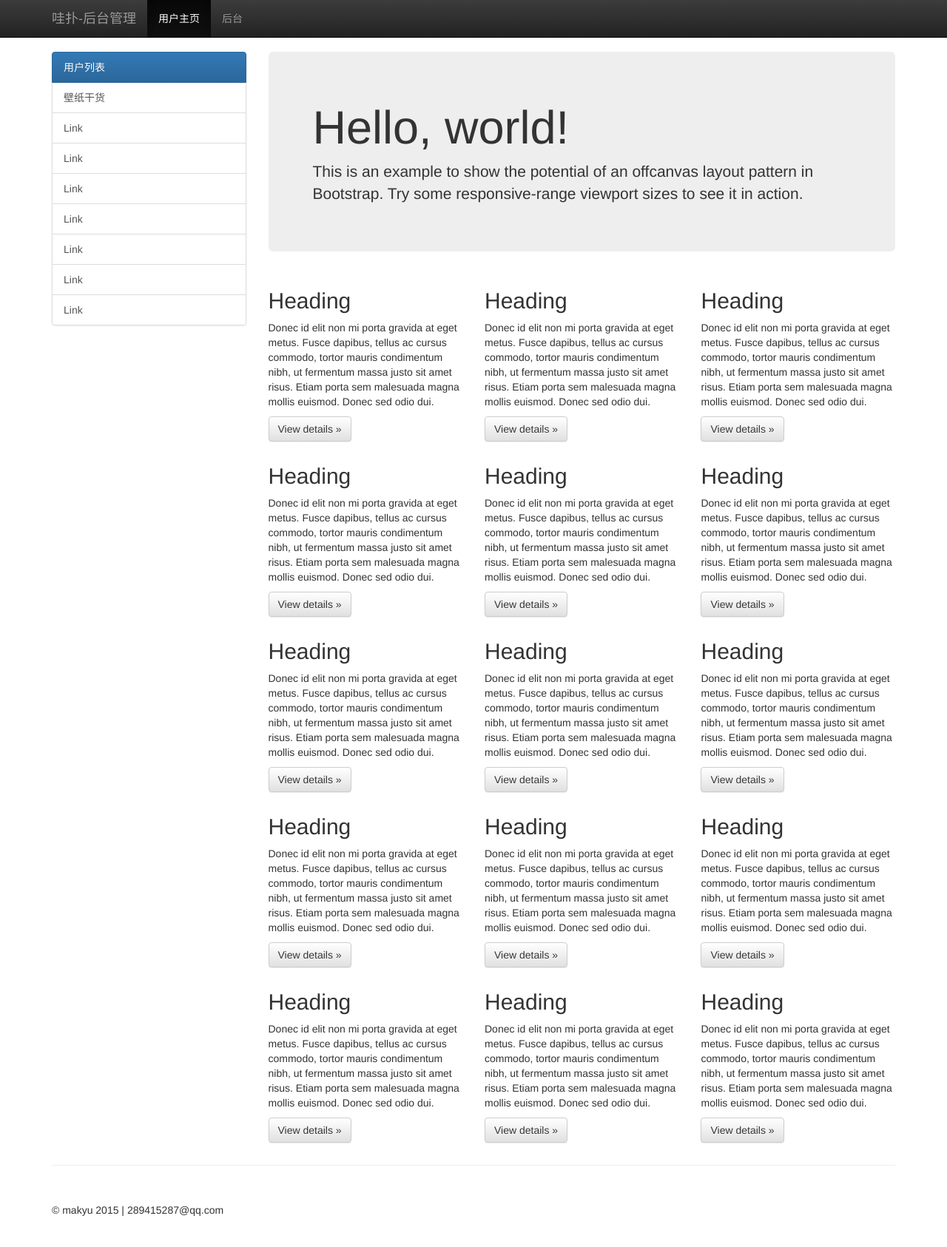
After one commit to xuelu520/wallp, a CodeIgniter app: the page made by application/views/welcome/welcome_message.php in a window 1280 px wide. The commit adds this page. Shown: the whole page at 74% size. Run offline with CodeIgniter, Linux system fonts and the light colour scheme; some libraries are stand-ins or nearby versions.

```diff
--- a/application/controllers/Welcome.php
+++ b/application/controllers/Welcome.php
@@ -20,6 +20,6 @@ class Welcome extends CI_Controller {
 	 */
 	public function index()
 	{
-		$this->load->view('welcome_message');
+		$this->load->view('/welcome/welcome_message');
 	}
 }
--- a/application/views/welcome_message.php
+++ b/application/views/Wall/index.php
@@ -32,8 +32,7 @@ defined('BASEPATH') OR exit('No direct script access allowed');
 		<div class="col-xs-6 col-sm-3 sidebar-offcanvas fixed" id="sidebar">
 			<div class="list-group">
 				<a href="/user/" class="list-group-item active">用户列表</a>
-				<a href="#" class="list-group-item">Link</a>
-				<a href="#" class="list-group-item">Link</a>
+				<a href="/wall/index" class="list-group-item">壁纸干货</a>
 				<a href="#" class="list-group-item">Link</a>
 				<a href="#" class="list-group-item">Link</a>
 				<a href="#" class="list-group-item">Link</a>
--- /dev/null
+++ b/application/views/welcome/welcome_message.php
@@ -0,0 +1,138 @@
+<?php
+defined('BASEPATH') OR exit('No direct script access allowed');
+?>
+<!DOCTYPE html>
+<html lang="zh-CN">
+<head>
+	<meta charset="utf-8">
+	<title>哇扑-后台管理</title>
+	<link rel="stylesheet" href="http://cdn.bootcss.com/bootstrap/3.3.5/css/bootstrap.min.css">
+	<link rel="stylesheet" href="http://cdn.bootcss.com/bootstrap/3.3.5/css/bootstrap-theme.min.css">
+	<script src="http://cdn.bootcss.com/jquery/1.11.3/jquery.min.js"></script>
+	<script src="http://cdn.bootcss.com/bootstrap/3.3.5/js/bootstrap.min.js"></script>
+	<script src="/public/js/offcanvas.js"></script>
+	<link href="/public/css/offcanvas.css" rel="stylesheet">
+<body>
+<nav class="navbar navbar-fixed-top navbar-inverse">
+	<div class="container">
+		<div class="navbar-header">
+			<a class="navbar-brand" href="/">哇扑-后台管理</a>
+		</div>
+		<div id="navbar" class="collapse navbar-collapse">
+			<ul class="nav navbar-nav">
+				<li class="active"><a href="/">用户主页</a></li>
+				<li><a href="/">后台</a></li>
+			</ul>
+		</div><!-- /.nav-collapse -->
+	</div><!-- /.container -->
+</nav><!-- /.navbar -->
+
+<div class="container">
+	<div class="row row-offcanvas row-offcanvas-right">
+		<div class="col-xs-6 col-sm-3 sidebar-offcanvas fixed" id="sidebar">
+			<div class="list-group">
+				<a href="/user/" class="list-group-item active">用户列表</a>
+				<a href="/wall/index" class="list-group-item">壁纸干货</a>
+				<a href="#" class="list-group-item">Link</a>
+				<a href="#" class="list-group-item">Link</a>
+				<a href="#" class="list-group-item">Link</a>
+				<a href="#" class="list-group-item">Link</a>
+				<a href="#" class="list-group-item">Link</a>
+				<a href="#" class="list-group-item">Link</a>
+				<a href="#" class="list-group-item">Link</a>
+			</div>
+		</div><!--/.sidebar-offcanvas-->
+		<div class="col-xs-12 col-sm-9">
+			<p class="pull-right visible-xs">
+				<button type="button" class="btn btn-primary btn-xs" data-toggle="offcanvas">Toggle nav</button>
+			</p>
+			<div class="jumbotron">
+				<h1>Hello, world!</h1>
+				<p>This is an example to show the potential of an offcanvas layout pattern in Bootstrap. Try some responsive-range viewport sizes to see it in action.</p>
+			</div>
+			<div class="row">
+				<div class="col-xs-6 col-lg-4">
+					<h2>Heading</h2>
+					<p>Donec id elit non mi porta gravida at eget metus. Fusce dapibus, tellus ac cursus commodo, tortor mauris condimentum nibh, ut fermentum massa justo sit amet risus. Etiam porta sem malesuada magna mollis euismod. Donec sed odio dui. </p>
+					<p><a class="btn btn-default" href="#" role="button">View details &raquo;</a></p>
+				</div><!--/.col-xs-6.col-lg-4-->
+				<div class="col-xs-6 col-lg-4">
+					<h2>Heading</h2>
+					<p>Donec id elit non mi porta gravida at eget metus. Fusce dapibus, tellus ac cursus commodo, tortor mauris condimentum nibh, ut fermentum massa justo sit amet risus. Etiam porta sem malesuada magna mollis euismod. Donec sed odio dui. </p>
+					<p><a class="btn btn-default" href="#" role="button">View details &raquo;</a></p>
+				</div><!--/.col-xs-6.col-lg-4-->
+				<div class="col-xs-6 col-lg-4">
+					<h2>Heading</h2>
+					<p>Donec id elit non mi porta gravida at eget metus. Fusce dapibus, tellus ac cursus commodo, tortor mauris condimentum nibh, ut fermentum massa justo sit amet risus. Etiam porta sem malesuada magna mollis euismod. Donec sed odio dui. </p>
+					<p><a class="btn btn-default" href="#" role="button">View details &raquo;</a></p>
+				</div><!--/.col-xs-6.col-lg-4-->
+				<div class="col-xs-6 col-lg-4">
+					<h2>Heading</h2>
+					<p>Donec id elit non mi porta gravida at eget metus. Fusce dapibus, tellus ac cursus commodo, tortor mauris condimentum nibh, ut fermentum massa justo sit amet risus. Etiam porta sem malesuada magna mollis euismod. Donec sed odio dui. </p>
+					<p><a class="btn btn-default" href="#" role="button">View details &raquo;</a></p>
+				</div><!--/.col-xs-6.col-lg-4-->
+				<div class="col-xs-6 col-lg-4">
+					<h2>Heading</h2>
+					<p>Donec id elit non mi porta gravida at eget metus. Fusce dapibus, tellus ac cursus commodo, tortor mauris condimentum nibh, ut fermentum massa justo sit amet risus. Etiam porta sem malesuada magna mollis euismod. Donec sed odio dui. </p>
+					<p><a class="btn btn-default" href="#" role="button">View details &raquo;</a></p>
+				</div><!--/.col-xs-6.col-lg-4-->
+				<div class="col-xs-6 col-lg-4">
+					<h2>Heading</h2>
+					<p>Donec id elit non mi porta gravida at eget metus. Fusce dapibus, tellus ac cursus commodo, tortor mauris condimentum nibh, ut fermentum massa justo sit amet risus. Etiam porta sem malesuada magna mollis euismod. Donec sed odio dui. </p>
+					<p><a class="btn btn-default" href="#" role="button">View details &raquo;</a></p>
+				</div><!--/.col-xs-6.col-lg-4-->
+				<div class="col-xs-6 col-lg-4">
+					<h2>Heading</h2>
+					<p>Donec id elit non mi porta gravida at eget metus. Fusce dapibus, tellus ac cursus commodo, tortor mauris condimentum nibh, ut fermentum massa justo sit amet risus. Etiam porta sem malesuada magna mollis euismod. Donec sed odio dui. </p>
+					<p><a class="btn btn-default" href="#" role="button">View details &raquo;</a></p>
+				</div><!--/.col-xs-6.col-lg-4-->
+				<div class="col-xs-6 col-lg-4">
+					<h2>Heading</h2>
+					<p>Donec id elit non mi porta gravida at eget metus. Fusce dapibus, tellus ac cursus commodo, tortor mauris condimentum nibh, ut fermentum massa justo sit amet risus. Etiam porta sem malesuada magna mollis euismod. Donec sed odio dui. </p>
+					<p><a class="btn btn-default" href="#" role="button">View details &raquo;</a></p>
+				</div><!--/.col-xs-6.col-lg-4-->
+				<div class="col-xs-6 col-lg-4">
+					<h2>Heading</h2>
+					<p>Donec id elit non mi porta gravida at eget metus. Fusce dapibus, tellus ac cursus commodo, tortor mauris condimentum nibh, ut fermentum massa justo sit amet risus. Etiam porta sem malesuada magna mollis euismod. Donec sed odio dui. </p>
+					<p><a class="btn btn-default" href="#" role="button">View details &raquo;</a></p>
+				</div><!--/.col-xs-6.col-lg-4-->
+				<div class="col-xs-6 col-lg-4">
+					<h2>Heading</h2>
+					<p>Donec id elit non mi porta gravida at eget metus. Fusce dapibus, tellus ac cursus commodo, tortor mauris condimentum nibh, ut fermentum massa justo sit amet risus. Etiam porta sem malesuada magna mollis euismod. Donec sed odio dui. </p>
+					<p><a class="btn btn-default" href="#" role="button">View details &raquo;</a></p>
+				</div><!--/.col-xs-6.col-lg-4-->
+				<div class="col-xs-6 col-lg-4">
+					<h2>Heading</h2>
+					<p>Donec id elit non mi porta gravida at eget metus. Fusce dapibus, tellus ac cursus commodo, tortor mauris condimentum nibh, ut fermentum massa justo sit amet risus. Etiam porta sem malesuada magna mollis euismod. Donec sed odio dui. </p>
+					<p><a class="btn btn-default" href="#" role="button">View details &raquo;</a></p>
+				</div><!--/.col-xs-6.col-lg-4-->
+				<div class="col-xs-6 col-lg-4">
+					<h2>Heading</h2>
+					<p>Donec id elit non mi porta gravida at eget metus. Fusce dapibus, tellus ac cursus commodo, tortor mauris condimentum nibh, ut fermentum massa justo sit amet risus. Etiam porta sem malesuada magna mollis euismod. Donec sed odio dui. </p>
+					<p><a class="btn btn-default" href="#" role="button">View details &raquo;</a></p>
+				</div><!--/.col-xs-6.col-lg-4-->
+				<div class="col-xs-6 col-lg-4">
+					<h2>Heading</h2>
+					<p>Donec id elit non mi porta gravida at eget metus. Fusce dapibus, tellus ac cursus commodo, tortor mauris condimentum nibh, ut fermentum massa justo sit amet risus. Etiam porta sem malesuada magna mollis euismod. Donec sed odio dui. </p>
+					<p><a class="btn btn-default" href="#" role="button">View details &raquo;</a></p>
+				</div><!--/.col-xs-6.col-lg-4-->
+				<div class="col-xs-6 col-lg-4">
+					<h2>Heading</h2>
+					<p>Donec id elit non mi porta gravida at eget metus. Fusce dapibus, tellus ac cursus commodo, tortor mauris condimentum nibh, ut fermentum massa justo sit amet risus. Etiam porta sem malesuada magna mollis euismod. Donec sed odio dui. </p>
+					<p><a class="btn btn-default" href="#" role="button">View details &raquo;</a></p>
+				</div><!--/.col-xs-6.col-lg-4-->
+				<div class="col-xs-6 col-lg-4">
+					<h2>Heading</h2>
+					<p>Donec id elit non mi porta gravida at eget metus. Fusce dapibus, tellus ac cursus commodo, tortor mauris condimentum nibh, ut fermentum massa justo sit amet risus. Etiam porta sem malesuada magna mollis euismod. Donec sed odio dui. </p>
+					<p><a class="btn btn-default" href="#" role="button">View details &raquo;</a></p>
+				</div><!--/.col-xs-6.col-lg-4-->
+			</div><!--/row-->
+		</div><!--/.col-xs-12.col-sm-9-->
+	</div><!--/row-->
+	<hr>
+	<footer>
+		<p>&copy; makyu 2015 | 289415287@qq.com</p>
+	</footer>
+</div><!--/.container-->
+</body>
+</html>
```
Also changed, not shown: application/controllers/Wall.php (added, +25 -0 lines).
